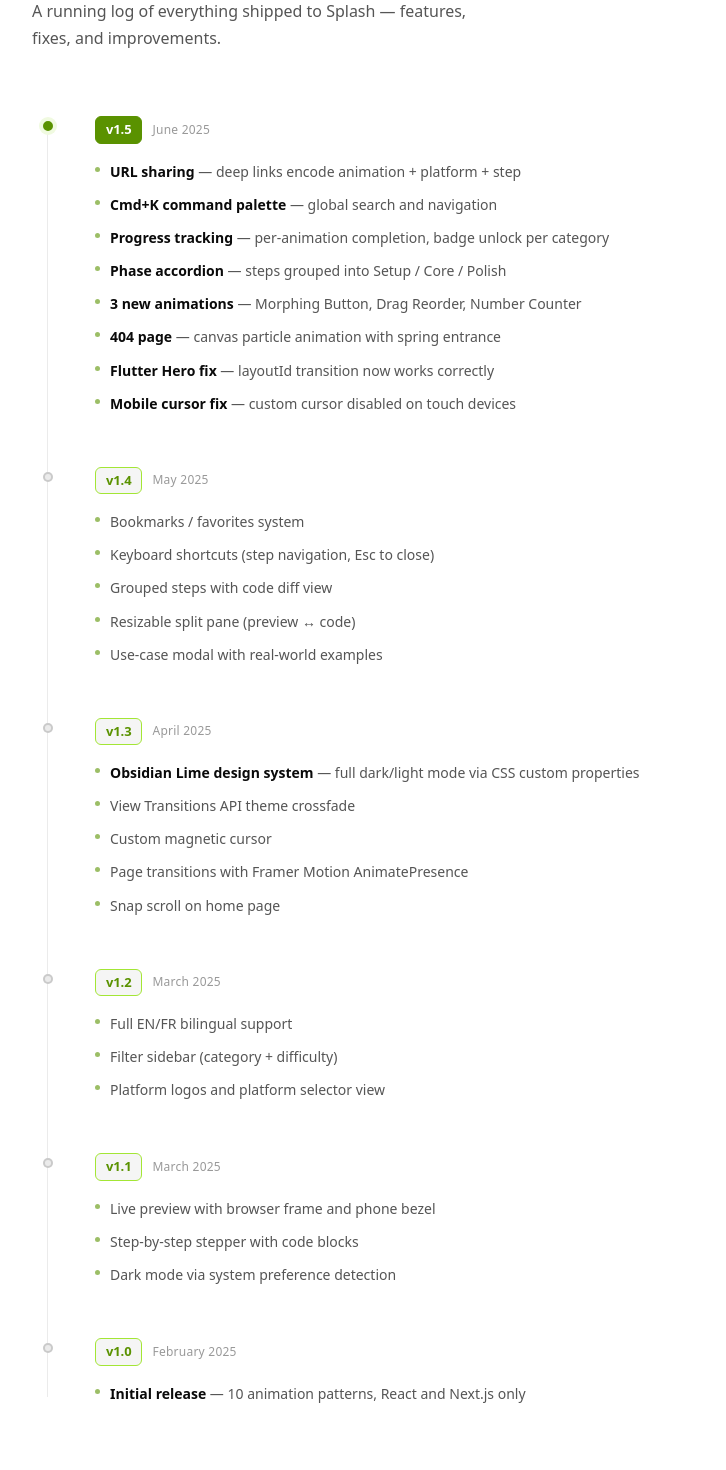
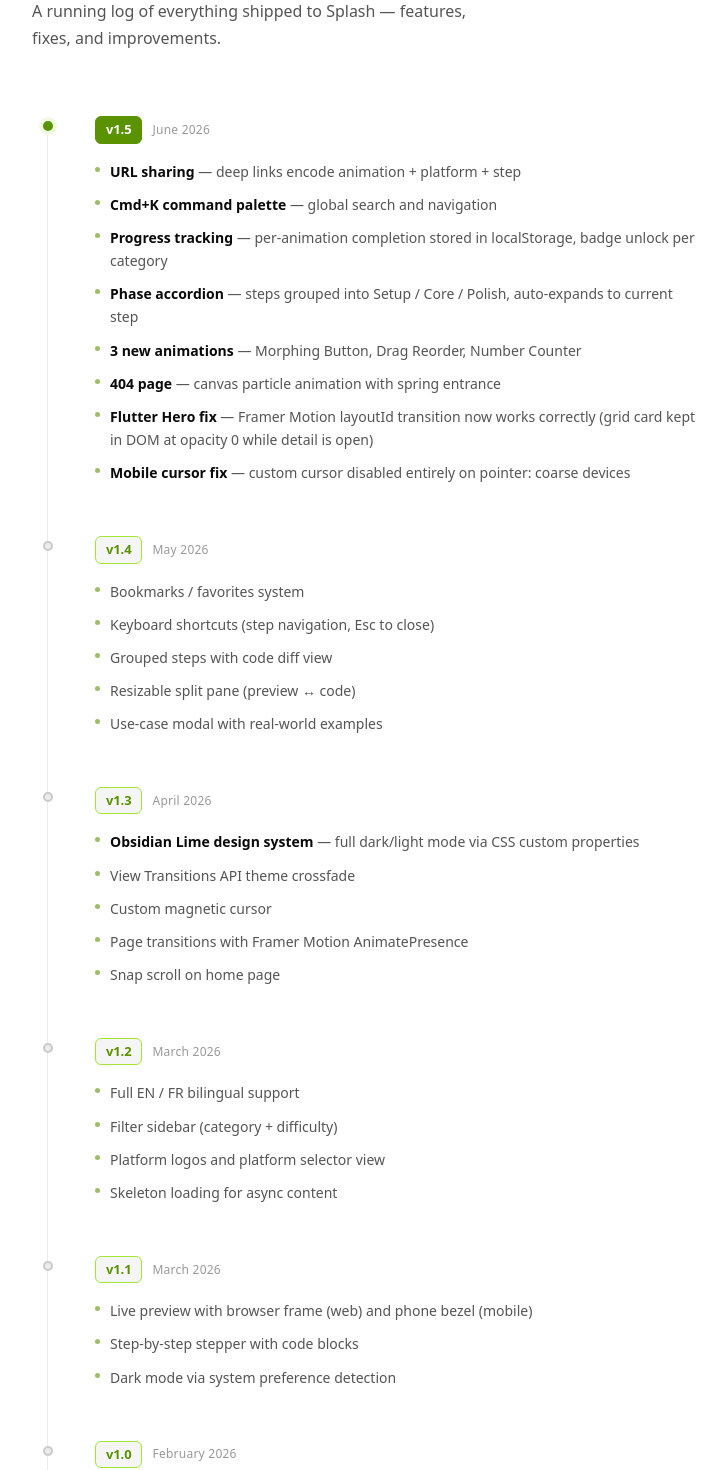
Before and after one commit to PatrickLoic-dev/splash, a Next.js app: page /changelog in a window 1280 px wide. Shown: the part 220-1690 px from the top of the page, without its empty margins (272-998 px from the left). Built offline with nearby package versions, Linux system fonts and the light colour scheme; a web font is replaced by a local one.

Commit message:
fix(changelog): sync dates/content with README, move link to footer

```diff
--- a/src/components/ChangelogPage.tsx
+++ b/src/components/ChangelogPage.tsx
@@ -13,21 +13,21 @@ interface ChangelogEntry {
 const ENTRIES: ChangelogEntry[] = [
   {
     version: 'v1.5',
-    date: 'June 2025',
+    date: 'June 2026',
     items: [
       'URL sharing — deep links encode animation + platform + step',
       'Cmd+K command palette — global search and navigation',
-      'Progress tracking — per-animation completion, badge unlock per category',
-      'Phase accordion — steps grouped into Setup / Core / Polish',
+      'Progress tracking — per-animation completion stored in localStorage, badge unlock per category',
+      'Phase accordion — steps grouped into Setup / Core / Polish, auto-expands to current step',
       '3 new animations — Morphing Button, Drag Reorder, Number Counter',
       '404 page — canvas particle animation with spring entrance',
-      'Flutter Hero fix — layoutId transition now works correctly',
-      'Mobile cursor fix — custom cursor disabled on touch devices',
+      'Flutter Hero fix — Framer Motion layoutId transition now works correctly (grid card kept in DOM at opacity 0 while detail is open)',
+      'Mobile cursor fix — custom cursor disabled entirely on pointer: coarse devices',
     ],
   },
   {
     version: 'v1.4',
-    date: 'May 2025',
+    date: 'May 2026',
     items: [
       'Bookmarks / favorites system',
       'Keyboard shortcuts (step navigation, Esc to close)',
@@ -38,7 +38,7 @@ const ENTRIES: ChangelogEntry[] = [
   },
   {
     version: 'v1.3',
-    date: 'April 2025',
+    date: 'April 2026',
     items: [
       'Obsidian Lime design system — full dark/light mode via CSS custom properties',
       'View Transitions API theme crossfade',
@@ -49,25 +49,26 @@ const ENTRIES: ChangelogEntry[] = [
   },
   {
     version: 'v1.2',
-    date: 'March 2025',
+    date: 'March 2026',
     items: [
-      'Full EN/FR bilingual support',
+      'Full EN / FR bilingual support',
       'Filter sidebar (category + difficulty)',
       'Platform logos and platform selector view',
+      'Skeleton loading for async content',
     ],
   },
   {
     version: 'v1.1',
-    date: 'March 2025',
+    date: 'March 2026',
     items: [
-      'Live preview with browser frame and phone bezel',
+      'Live preview with browser frame (web) and phone bezel (mobile)',
       'Step-by-step stepper with code blocks',
       'Dark mode via system preference detection',
     ],
   },
   {
     version: 'v1.0',
-    date: 'February 2025',
+    date: 'February 2026',
     items: [
       'Initial release — 10 animation patterns, React and Next.js only',
     ],
--- a/src/components/Footer.tsx
+++ b/src/components/Footer.tsx
@@ -99,6 +99,9 @@ export function Footer() {
                 <a href="/learn" style={{ fontFamily: 'var(--font-outfit)', fontSize: 13, color: 'var(--text-secondary)', textDecoration: 'none' }}>
                   {t('sel_h1')}
                 </a>
+                <a href="/changelog" style={{ fontFamily: 'var(--font-outfit)', fontSize: 13, color: 'var(--text-secondary)', textDecoration: 'none' }}>
+                  Changelog
+                </a>
                 <a href="https://github.com/PatrickLoic-dev/splash" target="_blank" rel="noopener noreferrer" style={{ fontFamily: 'var(--font-outfit)', fontSize: 13, color: 'var(--text-secondary)', textDecoration: 'none' }}>
                   {t('home_github')}
                 </a>
--- a/src/components/Navbar.tsx
+++ b/src/components/Navbar.tsx
@@ -107,7 +107,6 @@ export function Navbar({ onOpenCmd }: { onOpenCmd?: () => void } = {}) {
               display: 'flex', alignItems: 'center', gap: 4,
             }}>
               <NavLink href="/learn">{t('nav_learn')}</NavLink>
-              <NavLink href="/changelog">{lang === 'fr' ? 'Nouveautés' : 'Changelog'}</NavLink>
             </div>
           )}
 
@@ -286,7 +285,6 @@ export function Navbar({ onOpenCmd }: { onOpenCmd?: () => void } = {}) {
               {[
                 { href: '/', label: t('nav_home') },
                 { href: '/learn', label: t('nav_learn') },
-                { href: '/changelog', label: lang === 'fr' ? 'Nouveautés' : 'Changelog' },
               ].map((item, i) => (
                 <motion.a
                   key={item.href}
```
